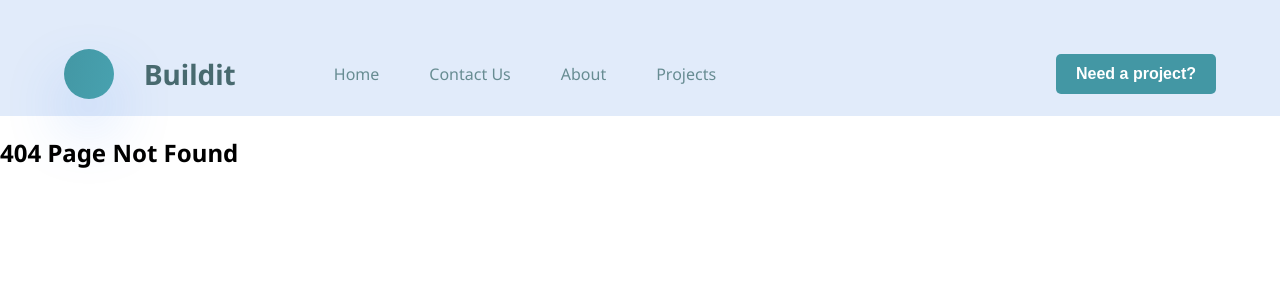
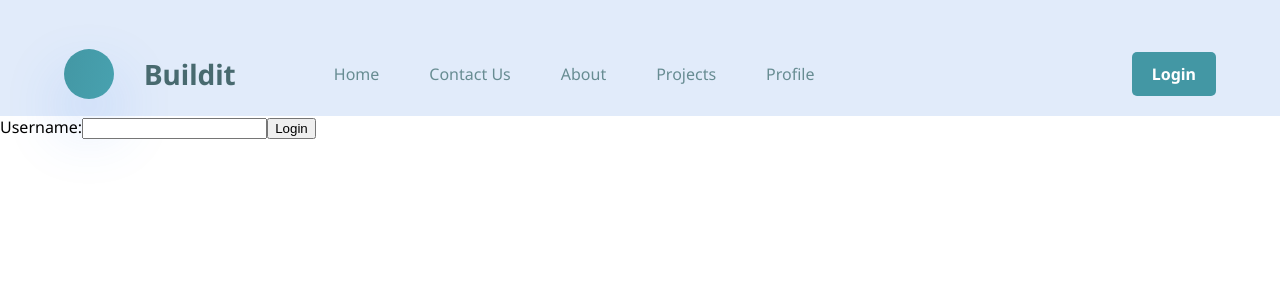
Before and after one commit to Ranecodes/builditapp, a React (Create React App) app: page /login in a window 1280 px wide. Before the commit this address had no page. Shown: the top 300 px of the page. Built offline with nearby package versions, Linux system fonts and the light colour scheme.

Commit message:
userAuthContext Implemented

```diff
--- a/public/index.html
+++ b/public/index.html
@@ -24,7 +24,7 @@
       work correctly both with client-side routing and a non-root public URL.
       Learn how to configure a non-root public URL by running `npm run build`.
     -->
-    <title>React App</title>
+    <title>Build-It App</title>
   </head>
   <body>
     <noscript>You need to enable JavaScript to run this app.</noscript>
--- a/src/App.js
+++ b/src/App.js
@@ -10,6 +10,10 @@ import Layout from "./components/layout";
 import AboutHistory from "./components/aboutHistory";
 import AboutServices from "./components/aboutService";
 import { Projects } from "./components/projects";
+import { Profile } from "./components/profile";
+import { AuthProvider } from "./context/auth";
+import { Login } from "./components/login";
+import { RequireAuth } from "./context/requireAuth";
 
 class ErrorBoundary extends React.Component {
   constructor(props) {
@@ -21,8 +25,7 @@ class ErrorBoundary extends React.Component {
     return { hasError: true };
   }
 
-  componentDidCatch(error, errorInfo) {
-  }
+  componentDidCatch(error, errorInfo) {}
 
   render() {
     if (this.state.hasError) {
@@ -33,9 +36,8 @@ class ErrorBoundary extends React.Component {
   }
 }
 function App() {
-  //test
-
   return (
+    <AuthProvider>
       <section className="main-container">
         <ErrorBoundary>
           <Layout />
@@ -44,15 +46,17 @@ function App() {
             <Route path="/" element={<Home />} />
             <Route path="/users" element={<Users />} />
             <Route path="/about" element={<About />}>
-            {/* <Route path=":aboutId" element={<AboutRandom/>} /> */}
-            <Route path="history" element={<AboutHistory/>} />
-            <Route path="services" element={<AboutServices/>} />
+              <Route path="history" element={<AboutHistory />} />
+              <Route path="services" element={<AboutServices />} />
             </Route>
-          <Route path="/projects" element={<Projects/>} />
+            <Route path="/projects" element={<Projects />} />
+            <Route path="/profile" element={<RequireAuth><Profile /></RequireAuth> } />
+            <Route path="/login" element={<Login/>}/>
             <Route path="*" element={<ErrorPage />} />
           </Routes>
         </ErrorBoundary>
       </section>
+    </AuthProvider>
   );
 }
 
--- a/src/components/home.js
+++ b/src/components/home.js
@@ -4,8 +4,20 @@ import home2 from "../assets/images/house2.png"
 import home3 from "../assets/images/house3.png"
 import home4 from "../assets/images/house4.png"
 import home5 from "../assets/images/house5.png"
+import { useNavigate } from 'react-router-dom'
 
 function Home() {
+  const navigate = useNavigate();
+
+  const goToAbout = () => {
+    navigate('/about');
+  }
+
+  const goToProject= () => {
+    navigate('/projects');
+  }
+
+
   return (
     <main>
     <section className="home-container">
@@ -15,8 +27,8 @@ function Home() {
         <h1 className="home-content-text-h1">Development <br/>company</h1>
         <p className="home-content-text-p">Forward-thinking real estate developer, owner <br/> and investor with a reputation</p>
         <div className="light-dark-bar">
-          <button className="project-btn">Services</button>
-          <button className="project-btn-2">About the company</button>
+          <button className="project-btn" onClick={goToProject}>Services</button>
+          <button className="project-btn-2" onClick={goToAbout}>About the company</button>
         </div>
       </div>
       <div className="home-content-image">
--- a/src/components/layout.js
+++ b/src/components/layout.js
@@ -1,7 +1,12 @@
 import { NavLink } from "react-router-dom";
-// import companyLogo from '../assets/images/logo.svg' to import an image
+import { useAuth } from "../context/auth";
+
 
 export default function Layout() {
+  const auth = useAuth();
+
+
+
   return (
 
     <div className="main-header">
@@ -22,8 +27,12 @@ export default function Layout() {
           About
         </NavLink>
         <NavLink to="/projects" className="link">Projects</NavLink>
+        <NavLink to="/profile" className="link">Profile</NavLink>
+
+
         </div>
-      <button className="project-btn">Need a project?</button>
+      {/* <button className="project-btn">Need a project?</button> */}
+      {!auth.user && <NavLink to="/login" className="project-btn">Login</NavLink>}
       </nav>
     </header>
    </div>
--- /dev/null
+++ b/src/components/login.js
@@ -0,0 +1,27 @@
+import { useState } from "react";
+import { useNavigate, useLocation } from "react-router-dom";
+import { useAuth } from "../context/auth";
+
+export const Login = () => {
+  const [user, setUser] = useState("");
+  const auth = useAuth();
+  const navigate = useNavigate();
+  const location = useLocation();
+
+  const redirectPath = location.state?.path || "/";
+
+  const handleLogin = () => {
+    auth.login(user);
+    navigate(redirectPath, { replace: true });
+  };
+
+  return (
+    <div>
+      <label>
+        Username:
+        <input type="text" onChange={(e) => setUser(e.target.value)} />
+      </label>
+      <button onClick={handleLogin}>Login</button>
+    </div>
+  );
+};
--- /dev/null
+++ b/src/components/profile.js
@@ -0,0 +1,20 @@
+import { useAuth } from "../context/auth";
+import { useNavigate } from "react-router-dom";
+
+export const Profile = () => {
+    const auth = useAuth();
+    const navigate = useNavigate();
+
+    const handleLogout = () => {
+        auth.logout()
+        navigate('/')
+    }
+  return (
+    <>
+      <div className="profile">
+        Welcome {auth.user}
+        </div>
+      <button onClick={handleLogout}>Log Out</button>
+    </>
+  );
+}
--- /dev/null
+++ b/src/context/auth.js
@@ -0,0 +1,25 @@
+import { useContext,useState, createContext } from "react";
+
+const AuthContext = createContext(null);
+
+export const AuthProvider = ({children}) => {
+  const [user, setUser] = useState(null);
+
+  const login = (user) => {
+    setUser(user);
+  };
+
+  const logout = () => {
+    setUser(null);
+  };
+
+  return (
+    <AuthContext.Provider value={{ user, login, logout }}>
+      {children}
+    </AuthContext.Provider>
+  );
+};
+
+export const useAuth = () => {
+  return useContext(AuthContext);
+}
--- /dev/null
+++ b/src/context/requireAuth.js
@@ -0,0 +1,13 @@
+import { useAuth } from "./auth";
+import { Navigate, useLocation } from "react-router-dom";
+
+export const RequireAuth = ({ children }) => {
+    const location = useLocation();
+  const auth = useAuth();
+
+  if (!auth.user) {
+    return <Navigate to="/login" state={{path: location.pathname}} />;
+  }
+
+  return children;
+}
--- a/src/index.css
+++ b/src/index.css
@@ -79,7 +79,8 @@ border-radius: 100px;
   font-weight: 700;
   border: none;
   cursor: pointer;
-  z-index:2
+  z-index:2;
+  text-decoration: none;
 }
 
 
```
Also changed, not shown: public/pngegg (1).png (added). Lines whose indentation alone changed are shown as unchanged.
